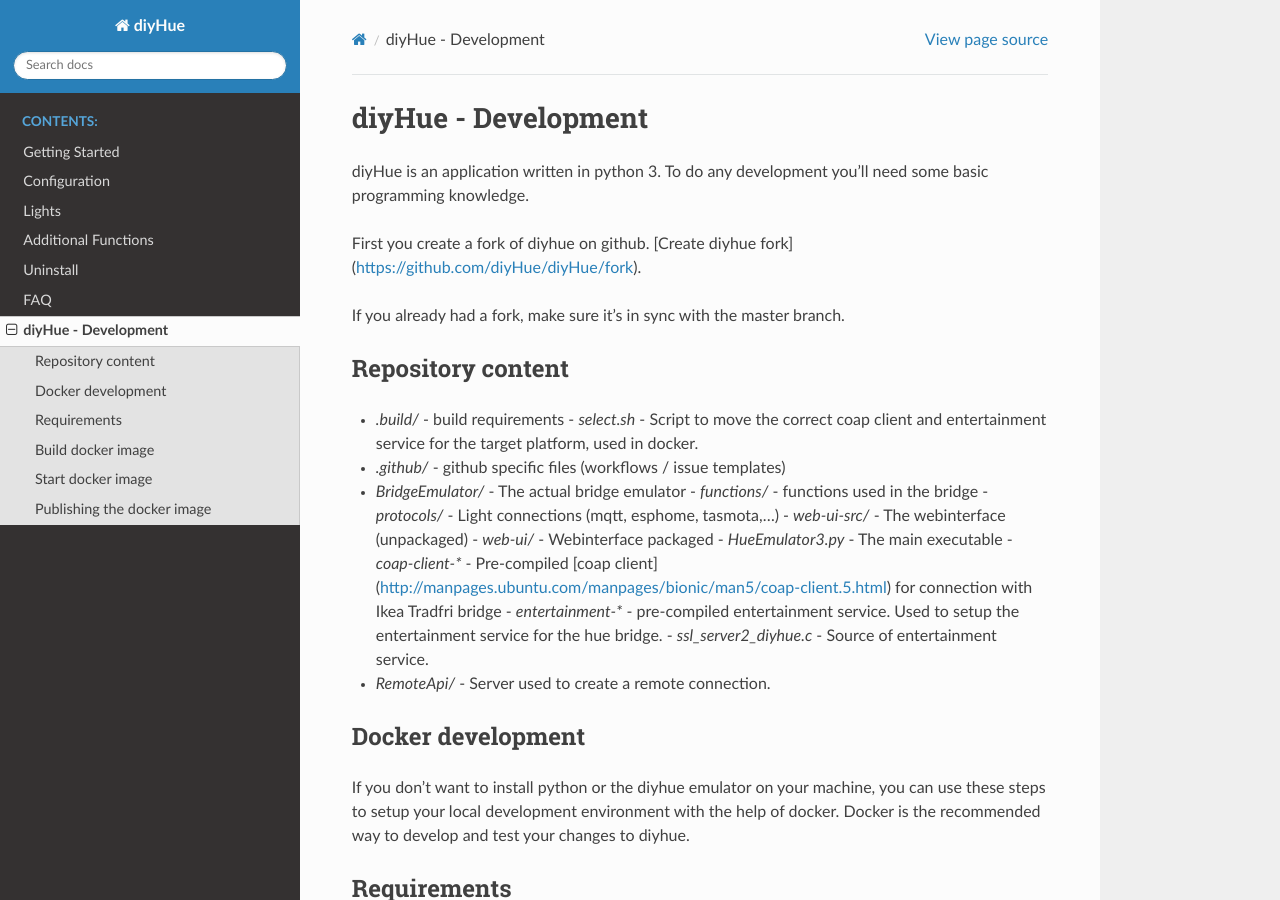
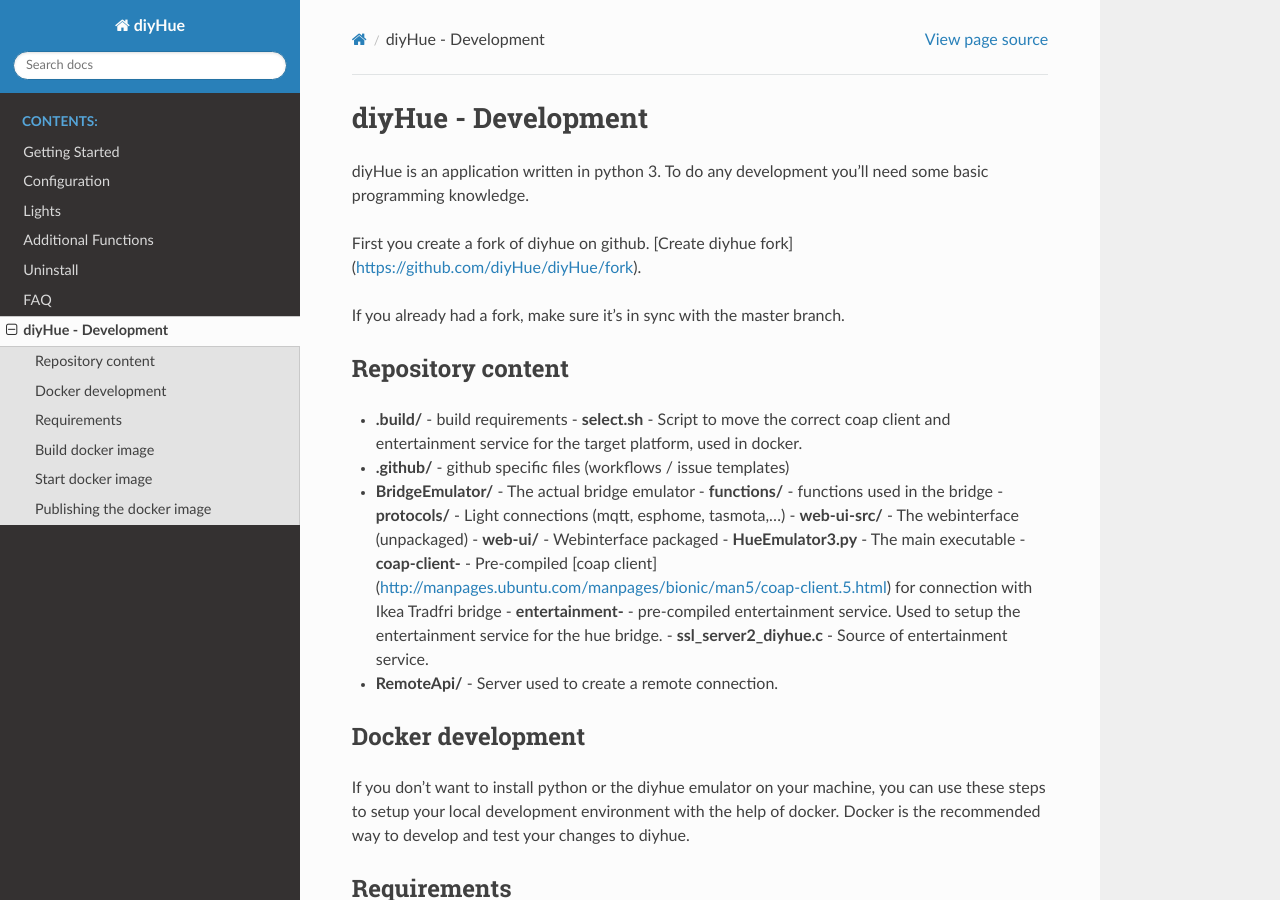
Before and after one commit to diyhue/ReadTheDocs, a Sphinx documentation site: the page built from source/development.rst, in a window 1280 px wide and 900 px high. Built offline with Sphinx 7.4.7 and the Read the Docs theme 2.0.0, drawn with Linux system fonts in a browser that asks for light colours.

Commit message:
Better list

```diff
--- a/source/development.rst
+++ b/source/development.rst
@@ -27,19 +27,19 @@
 Repository content
 ------------------
 
-- `.build/` - build requirements
-  - `select.sh` - Script to move the correct coap client and entertainment service for the target platform, used in docker.
-- `.github/` - github specific files (workflows / issue templates)
-- `BridgeEmulator/` - The actual bridge emulator
-  - `functions/` - functions used in the bridge
-  - `protocols/` - Light connections (mqtt, esphome, tasmota,...)
-  - `web-ui-src/` - The webinterface (unpackaged)
-  - `web-ui/` - Webinterface packaged
-  - `HueEmulator3.py` - The main executable
-  - `coap-client-*` - Pre-compiled [coap client](http://manpages.ubuntu.com/manpages/bionic/man5/coap-client.5.html) for connection with Ikea Tradfri bridge
-  - `entertainment-*` - pre-compiled entertainment service. Used to setup the entertainment service for the hue bridge.
-  - `ssl_server2_diyhue.c` - Source of entertainment service.
-- `RemoteApi/` - Server used to create a remote connection.
+- **.build/** - build requirements
+  - **select.sh** - Script to move the correct coap client and entertainment service for the target platform, used in docker.
+- **.github/** - github specific files (workflows / issue templates)
+- **BridgeEmulator/** - The actual bridge emulator
+  - **functions/** - functions used in the bridge
+  - **protocols/** - Light connections (mqtt, esphome, tasmota,...)
+  - **web-ui-src/** - The webinterface (unpackaged)
+  - **web-ui/** - Webinterface packaged
+  - **HueEmulator3.py** - The main executable
+  - **coap-client-** - Pre-compiled [coap client](http://manpages.ubuntu.com/manpages/bionic/man5/coap-client.5.html) for connection with Ikea Tradfri bridge
+  - **entertainment-** - pre-compiled entertainment service. Used to setup the entertainment service for the hue bridge.
+  - **ssl_server2_diyhue.c** - Source of entertainment service.
+- **RemoteApi/** - Server used to create a remote connection.
 
 Docker development
 ------------------
@@ -59,9 +59,9 @@
 
 The docker image for diyHue can be build for multiple architectures. Recently we added a Dockerfile that works for all (supported) architectures.
 
-- Linux 64-bit `amd64`
-- Arm (raspberry pi 3 eg.) `arm/v7`
-- Arm 64-bit (raspberry pi 3b/4 eg.) `arm64`
+- Linux 64-bit ``amd64``
+- Arm (raspberry pi 3 eg.) ``arm/v7``
+- Arm 64-bit (raspberry pi 3b/4 eg.) ``arm64``
 
 Run the following command from the root of the repository to build the image
 
@@ -76,8 +76,8 @@
 ------------------
 
 Once you made your changes and build the image, you'll need to run the following command to run your new image in debug mode.
-Before running change the values to your needs, so make sure you set the `MAC` variable to your used network card and the `IP` to the IP of your machine.
-Also change the folder `/Users/you/diyhue/export` to your own configuration folder.
+Before running change the values to your needs, so make sure you set the ``MAC`` variable to your used network card and the ``IP`` to the IP of your machine.
+Also change the folder ``/Users/you/diyhue/export`` to your own configuration folder.
 
 .. code-block:: Bash
     # Stop and remove current dev container
```
